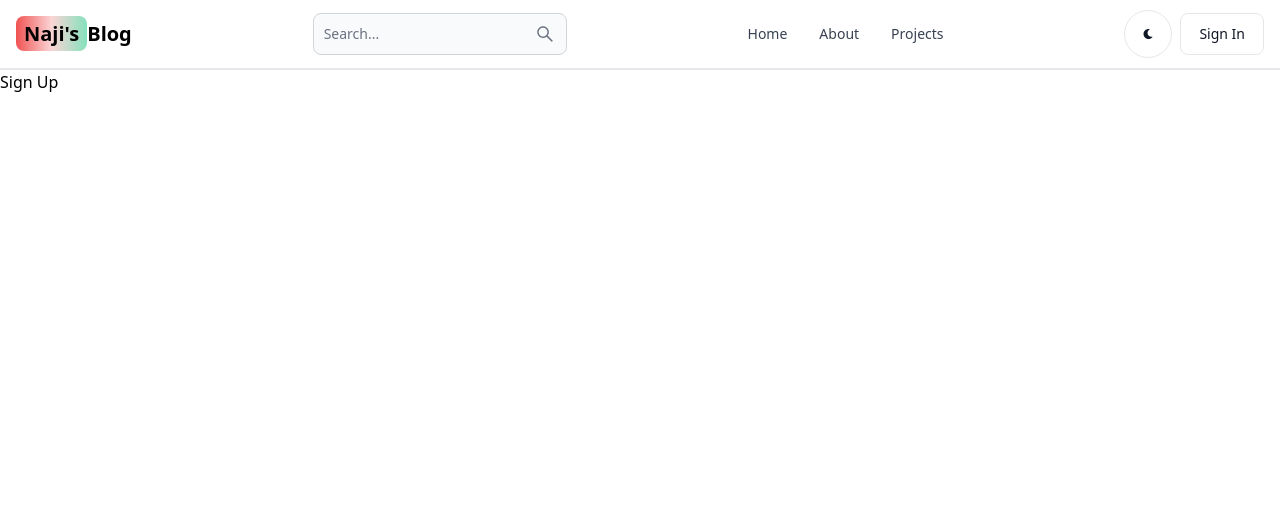
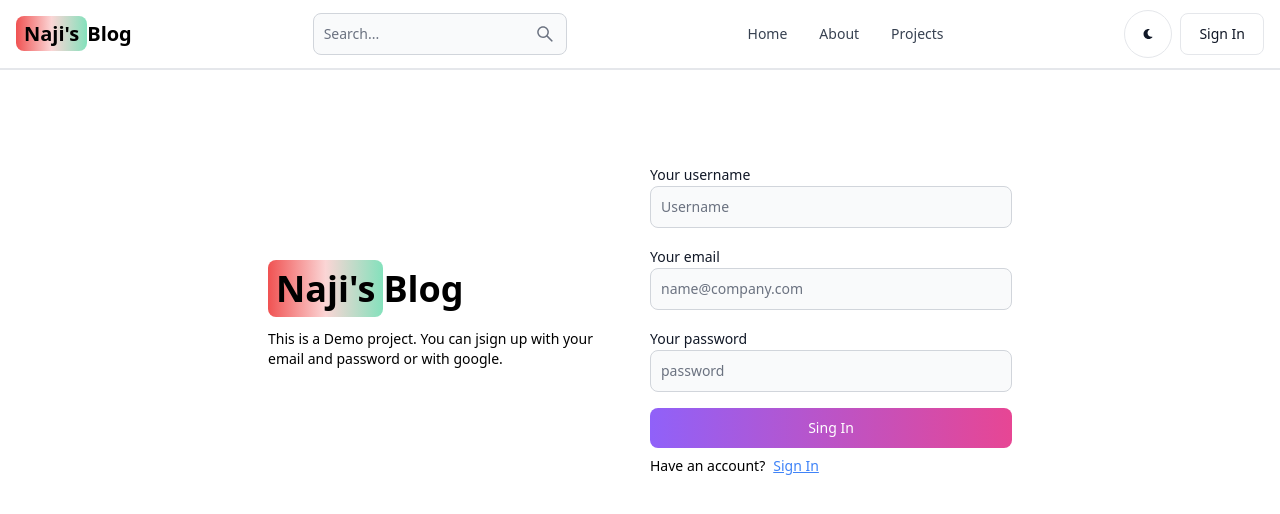
Before and after one commit to Khan511/blogpost, a React (Vite) app in the folder blogpost/: page /sign-up in a window 1280 px wide. Shown: the top 514 px of the page. Built offline with nearby package versions, Linux system fonts and the light colour scheme.

Commit message:
Created Sign-Up frontend

```diff
--- a/blogpost/src/pages/SignUp.jsx
+++ b/blogpost/src/pages/SignUp.jsx
@@ -1,9 +1,55 @@
-import React from "react";
+import { Link } from "react-router-dom";
+import { Button, Label, TextInput } from "flowbite-react";
 
 const SignUp = () => {
   return (
-    <div>
-      <h1>Sign Up</h1>
+    <div className="mt-20 min-h-screen  ">
+      <div className="max-auto m-auto flex max-w-3xl flex-col gap-5 p-3 md:flex-row  md:items-center ">
+        {/* left side */}
+        <div className=" flex-1  ">
+          <Link to="/" className=" text-4xl  font-bold dark:text-white">
+            <span className="rounded-lg bg-gradient-to-r from-red-500 via-red-200 to-green-300 px-2 py-1">
+              Naji's
+            </span>
+            Blog
+          </Link>
+
+          <p className="mt-5 text-sm">
+            This is a Demo project. You can jsign up with your email and
+            password or with google.
+          </p>
+        </div>
+        {/* right side */}
+        <div className="flex-1">
+          <form className="flex flex-col gap-4">
+            <div>
+              <Label value="Your username" />
+              <TextInput type="text" placeholder="Username" id="username" />
+            </div>
+            <div>
+              <Label value="Your email" />
+              <TextInput
+                type="email"
+                placeholder="name@company.com"
+                id="email"
+              />
+            </div>
+            <div>
+              <Label value="Your password" />
+              <TextInput type="password" placeholder="password" id="password" />
+            </div>
+            <Button gradientDuoTone="purpleToPink" type="submit">
+              Sing In
+            </Button>
+          </form>
+          <div className="mt-2 flex gap-2 text-sm">
+            <span>Have an account?</span>
+            <Link to="/sign-in" className="text-blue-500 underline">
+              Sign In
+            </Link>
+          </div>
+        </div>
+      </div>
     </div>
   );
 };
--- a/package.json
+++ b/package.json
@@ -17,5 +17,9 @@
     "express": "^4.18.2",
     "mongoose": "^8.1.1",
     "nodemon": "^3.0.3"
+  },
+  "devDependencies": {
+    "prettier": "^3.2.5",
+    "prettier-plugin-tailwindcss": "^0.5.11"
   }
 }
```
Also changed, not shown: 2 other files (tests, documents, lock files or other folders).
